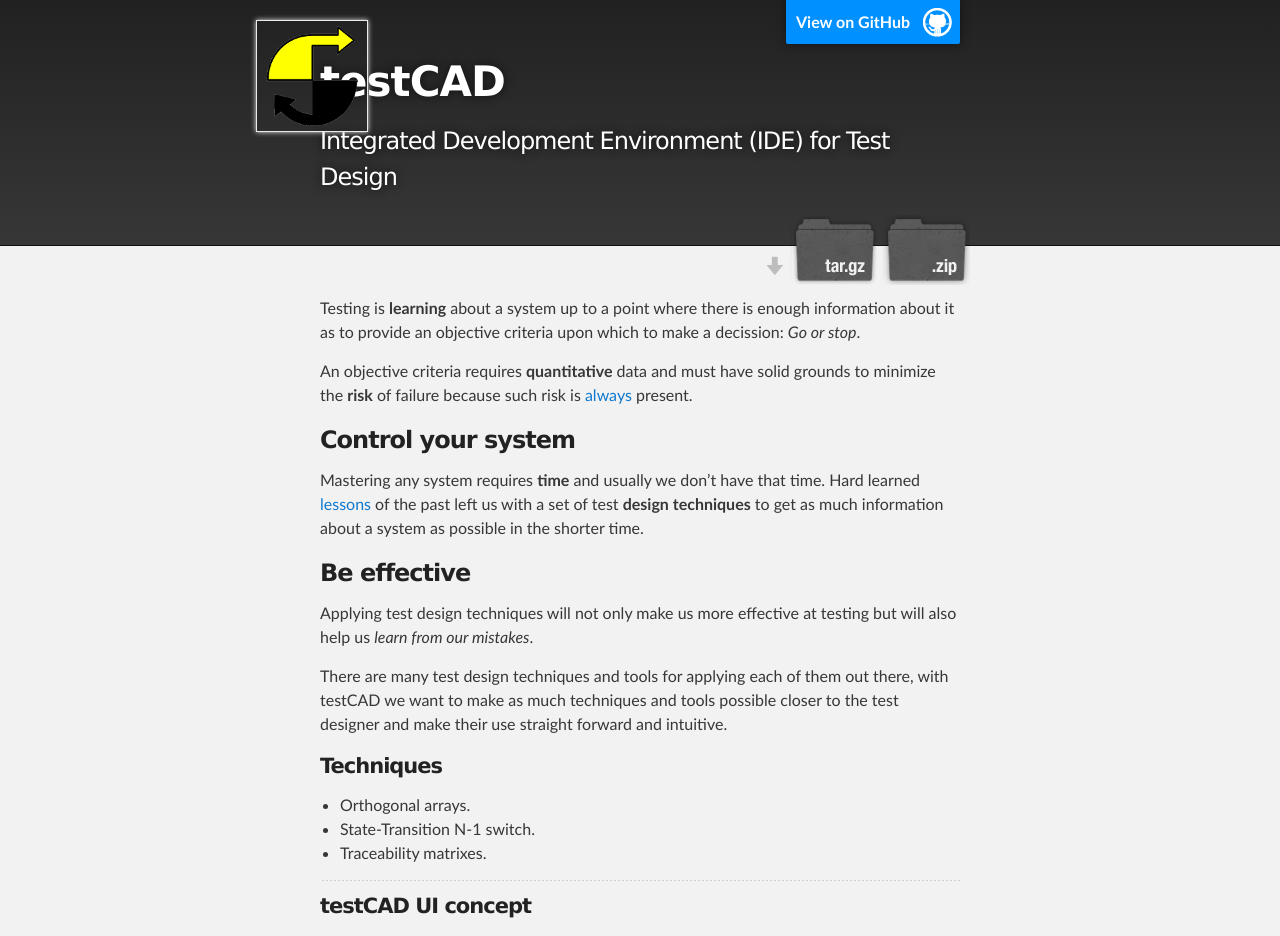
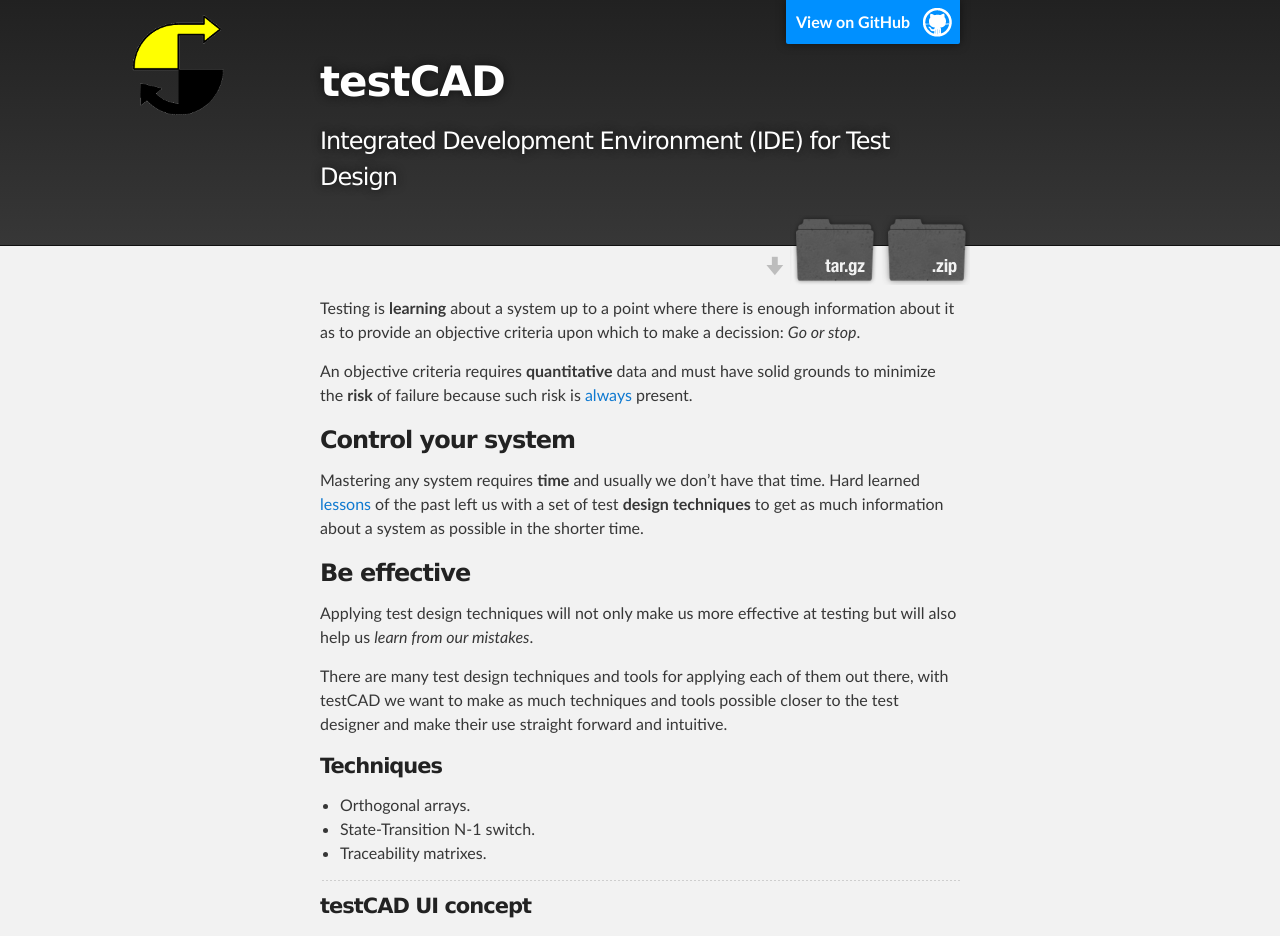
Before and after one commit to HPInc/testcad, a Jekyll site: the page built from docs/index.md, in a window 1280 px wide. Shown: the top 936 px of the page. Built offline with Jekyll 4.4.1, drawn with Linux system fonts in a browser that asks for light colours.

Commit message:
Update default.html

```diff
--- a/docs/_layouts/default.html
+++ b/docs/_layouts/default.html
@@ -28,7 +28,7 @@
     </div>
 
     <!-- LOGO -->
-    <div style="position:absolute;left:20%;top:10px;width:100px;height:100px;border:none;"><img src="/testcad/assets/images/appIcon.png"></div>
+    <div style="position:absolute;left:10%;top:15px;width:100px;height:100px;border:none;background-image:url('/testcad/assets/images/appIcon.png')"></div>
 
     <!-- MAIN CONTENT -->
     <div id="main_content_wrap" class="outer">
```
